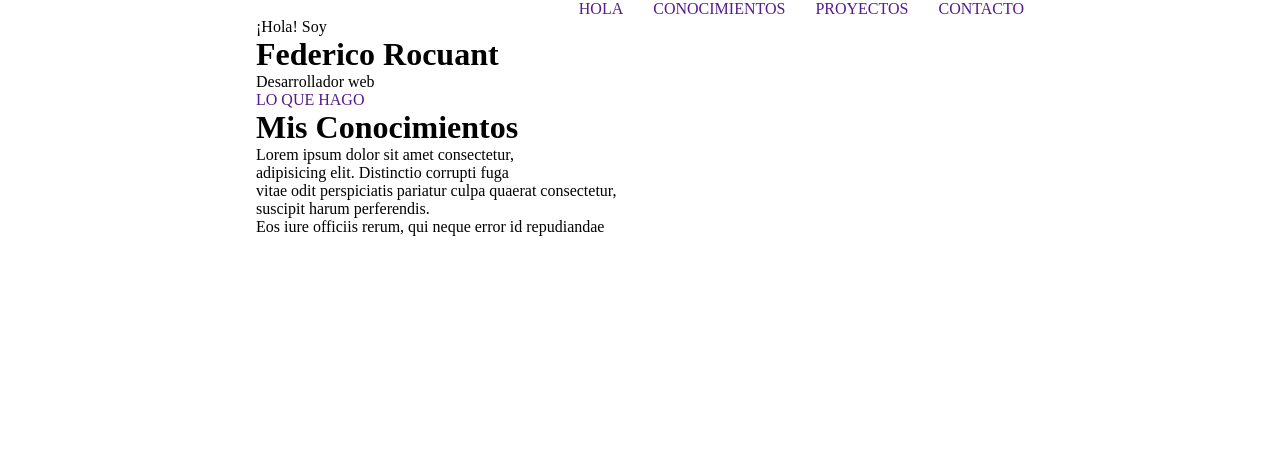
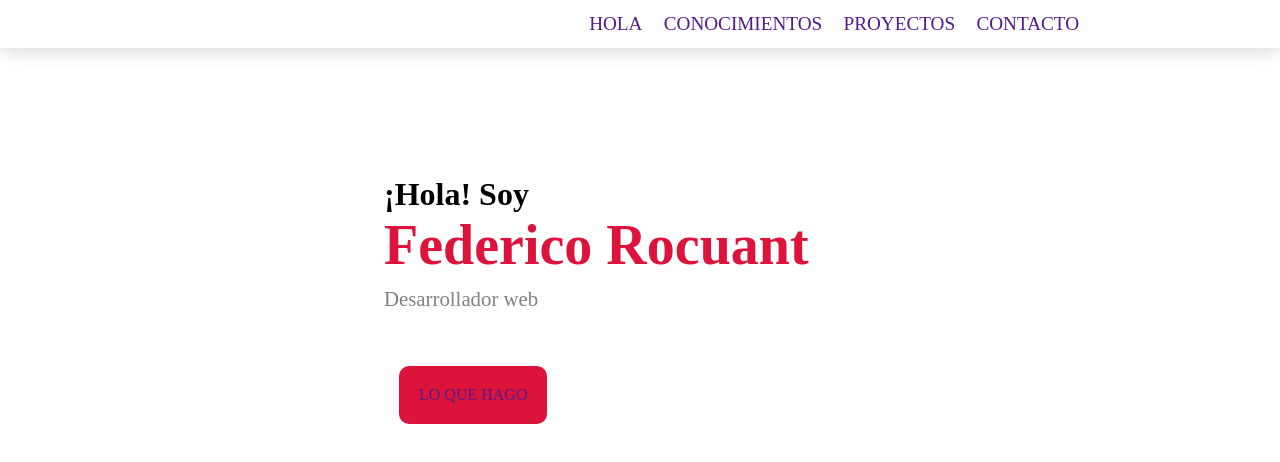
Before and after one commit to Rocuant20/Portfolio, a plain HTML site: page index.html in a window 1280 px wide. Drawn offline with Linux system fonts and the light colour scheme.

Commit message:
avancé en mi proyecto

```diff
--- a/index.html
+++ b/index.html
@@ -9,7 +9,7 @@
 </head>
 <body>
     <header>
-        <nav>
+        <nav class="topnav">
             <ul>
                 <li class="hola navlink"><a href="">HOLA</a></li>
                 <li class="conocimientos navlink"><a href="">CONOCIMIENTOS</a></li>
@@ -18,17 +18,18 @@
             </ul>
         </nav>
     </header>
-    <main>
-        <p>¡Hola! Soy</p>
-        <h1>Federico Rocuant</h1>
-        <p>Desarrollador web</p>
-        <p><a href="">LO QUE HAGO</a></p>
-        <h1>Mis Conocimientos</h1>
-        <p>Lorem ipsum dolor sit amet consectetur,<br>
+    <main class="principal">
+        <p class="holasoy">¡Hola! Soy</p>
+        <h1 class="nombre-grande">Federico Rocuant</h1>
+        <p class="profesion">Desarrollador web</p>
+        <div class="boton-loquehago"><p class="link-loquehago"><a href="">LO QUE HAGO</a></p>
+        </div>
+        <!-- <h1 class="misconocimientos">Mis Conocimientos</h1>
+        <p class="quote">Lorem ipsum dolor sit amet consectetur,<br>
         adipisicing elit. Distinctio corrupti fuga <br>
         vitae odit perspiciatis pariatur culpa quaerat consectetur,<br>
         suscipit harum perferendis. <br>
-        Eos iure officiis rerum, qui neque error id repudiandae</p>
+        Eos iure officiis rerum, qui neque error id repudiandae</p> -->
     </main>
 </body>
 </html>
--- a/style.css
+++ b/style.css
@@ -2,15 +2,52 @@
     margin: 0;
     padding: 0;
 }
-body{
-    padding: 0% 20%;
+/*...............................topnavigationbar..................................*/
+.topnav{
+    padding: 1%;
+    box-sizing: border-box;
+    box-shadow: 0px 2px 20px 0px rgb(214, 212, 212);
 }
 ul{
     display: flex;
     justify-content: flex-end;
     list-style: none;
-    gap: 30px;
+    gap: 2%;
+    font-size: 1.2em;
+    padding-right: 15%;
 }
 a{
     text-decoration: none;
 }
+/*...............................main................................................*/
+.principal{
+    padding-left: 30%;
+    padding-top: 10%;
+}
+.holasoy{
+    font-size: 2em;
+    font-weight: bolder;
+}
+.nombre-grande{
+    font-size: 3.5em;
+    color: crimson;
+}
+.profesion{
+    font-size: 1.3em;
+    color: rgb(132, 129, 129);
+    padding-bottom: 40px;
+    padding-top: 10px;
+}
+.boton-loquehago{
+    padding: 15px;
+    border-radius: 10px;
+    display: flex;
+    justify-content: left;
+    align-items: center;
+}
+.link-loquehago{
+    display: flex;
+    background-color: crimson;
+    padding: 20px;
+    border-radius: 10px;
+}
```
